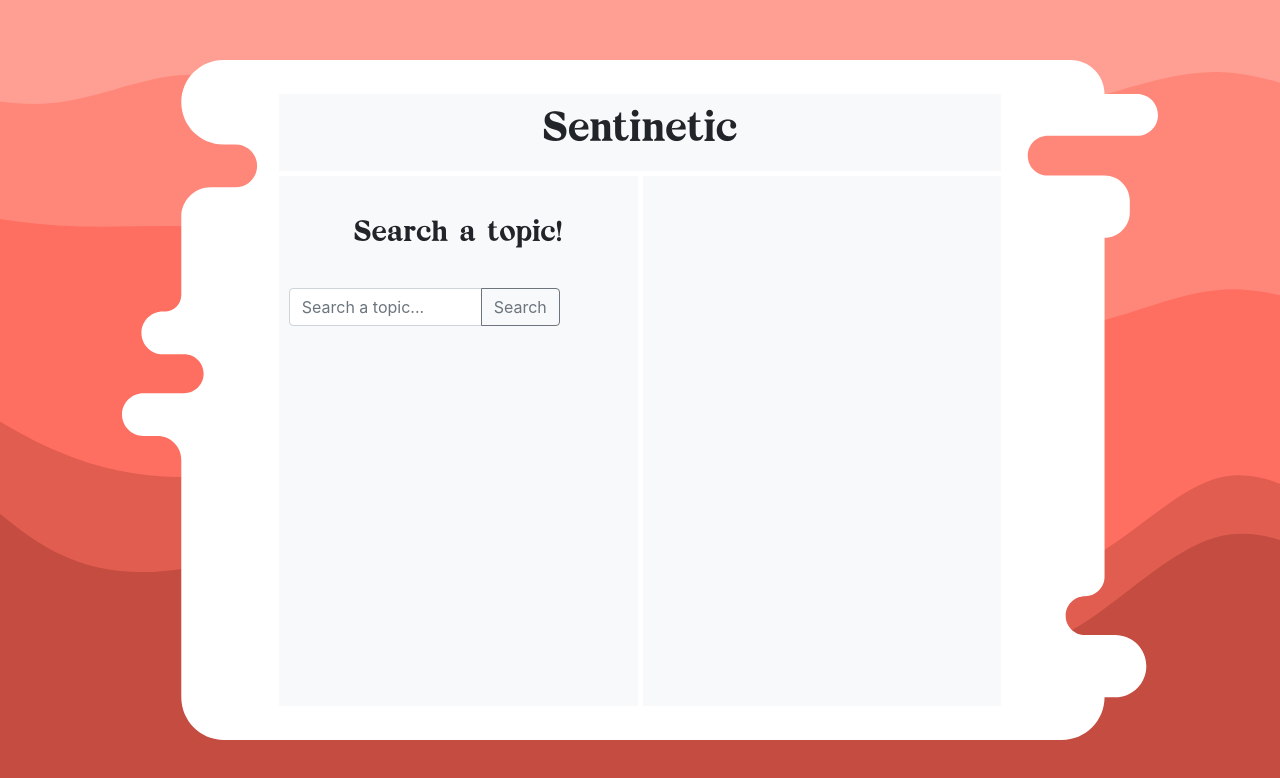
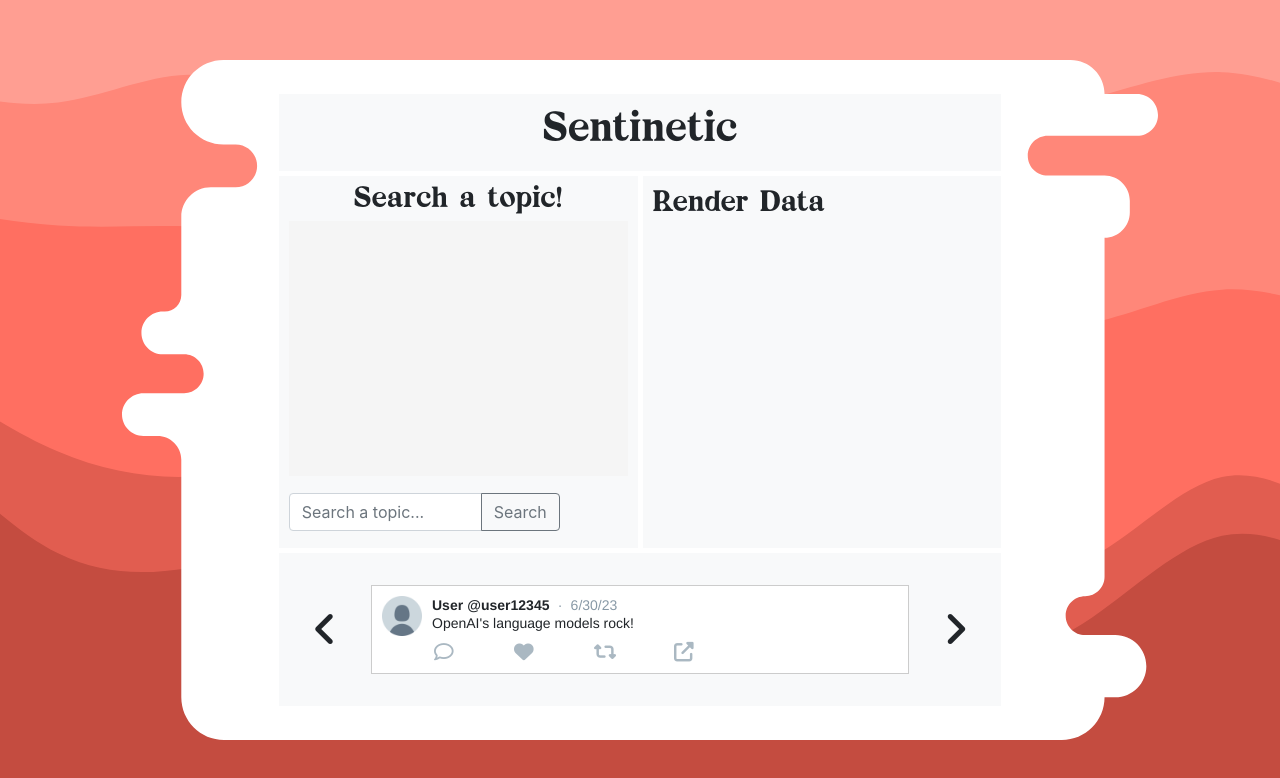
Before and after one commit to LandyWandy/Sentinetic, a React (Create React App) app in the folder client/: page / in a window 1280 px wide. Shown: the top 778 px of the page. Built offline with nearby package versions, Linux system fonts and the light colour scheme.

Commit message:
tweet components

```diff
--- a/client/public/index.html
+++ b/client/public/index.html
@@ -10,6 +10,7 @@
       content="Web site created using create-react-app"
     />
     <link rel="apple-touch-icon" href="%PUBLIC_URL%/logo192.png" />
+    <script src="https://kit.fontawesome.com/7c687f214c.js" crossorigin="anonymous"></script>
     <!--
       manifest.json provides metadata used when your web app is installed on a
       user's mobile device or desktop. See https://developers.google.com/web/fundamentals/web-app-manifest/
--- a/client/src/components/main.jsx
+++ b/client/src/components/main.jsx
@@ -1,8 +1,10 @@
-import { useState } from 'react';
+import Tweet from "./tweet";
+import { useState, useEffect } from 'react';
 import '../css/style.css';
 
 function Main() {
     const [userInput, setUserInput] = useState('');
+    const [recentSearches, setRecentSearches] = useState([]);
 
     const handleInput = (e) => {
         setUserInput(e.target.value);
@@ -10,9 +12,32 @@ function Main() {
 
     const handleFormSubmit = (e) => {
         e.preventDefault();
-        console.log('User Input:', userInput); // Log the userInput state on submit
-        // You can now use the userInput state value in your logic or pass it to other functions, APIs, etc.
+        if (userInput.trim() === '') return;
+
+        // # check
+        const formattedInput = userInput.startsWith('#') ? userInput : `#${userInput}`;
+
+        // save toi lcoal stoaraygae
+        const newRecentSearches = [formattedInput, ...recentSearches];
+        localStorage.setItem('recentSearches', JSON.stringify(newRecentSearches));
+        setRecentSearches(newRecentSearches);
+
+        // Clear input on search
+        setUserInput('');
     };
+
+    // retrieve from localStorage
+    const getRecentSearches = () => {
+        const storedRecentSearches = localStorage.getItem('recentSearches');
+        if (storedRecentSearches) {
+            setRecentSearches(JSON.parse(storedRecentSearches));
+        }
+    };
+
+    // Load the recent searches on init
+    useEffect(() => {
+        getRecentSearches();
+    }, []);
 
     return (
         <section>
@@ -27,8 +52,19 @@ function Main() {
                             <h3>Search a topic!</h3>
                         </div>
 
+                        <div className='recent-searches-container'>
+                        {recentSearches.map((search, index) => (
+                            <div key={index} className='recent-search'>
+                                {search}
+                            </div>
+                        ))}
+                        </div>
+
                         <div className="input-form-content">
-                            <form>
+
+
+
+                            <form onSubmit={handleFormSubmit}> {/* Add onSubmit to the form element */}
                                 <div id="input" className="input-group mb-3">
                                     <input
                                         type="text"
@@ -36,6 +72,7 @@ function Main() {
                                         placeholder="Search a topic..."
                                         aria-label="Search a topic..."
                                         aria-describedby="basic-addon2"
+                                        value={userInput}
                                         onChange={handleInput} // Update the user input state as the user types
                                     />
 
@@ -43,8 +80,7 @@ function Main() {
                                         <button
                                             id="searchBtn"
                                             className="btn btn-outline-secondary"
-                                            type="button"
-                                            onClick={handleFormSubmit} // Handle the form submit
+                                            type="submit" // Change the button type to 'submit' to trigger onSubmit
                                         >
                                             Search
                                         </button>
@@ -54,7 +90,16 @@ function Main() {
                         </div>
                     </div>
 
-                    <div className="grid-item-column right bg-light"></div>
+                    <div className="grid-item-column right bg-light">
+                        <h3>Render Data</h3>
+                    </div>
+
+                    <div className="bg-light relevant-tweets-container">
+                        <i className='fa-sharp fa-solid fa-angle-left fa-beat fa-2xl icon' />
+                            <Tweet />
+                        <i className='fa-sharp fa-solid fa-angle-right fa-beat fa-2xl icon' />
+                    </div>
+
                 </div>
             </div>
         </section>
--- /dev/null
+++ b/client/src/components/tweet.jsx
@@ -0,0 +1,67 @@
+import '../css/style.css';
+import pfp from '../images/BlankPFP.jpeg'
+
+function Tweet() {
+   return(
+    <div className='tweet'>
+        <Avatar />
+        <div className='content'>
+            <NameWithHandle /><Time />
+            <Message />
+            <div className='buttons'>
+                <CommentButton />
+                <LikeButton />
+                <RetweetButton />
+                <ShareButton />
+
+            </div>
+        </div>
+    </div>
+   )
+}
+
+function Avatar() {
+    return(
+        <img
+        src={pfp}
+        className='avatar'
+        alt='avatar'
+        />
+    )
+}
+
+function Message() {
+    return(
+        <div className='message'>
+            OpenAI's language models rock!
+        </div>
+    )
+}
+
+function NameWithHandle() {
+    return(
+        <span className='name-with-handle'>
+        <span className='name'>User</span>
+        <span className='name'>@user12345</span>
+        </span>
+    )
+}
+
+const Time = () => (
+    <span className='time'>6/30/23</span>
+)
+
+const LikeButton = () => (
+    <i className='fa fa-heart like-button'/>
+);
+const CommentButton = () => (
+    <i className='far fa-comment'/>
+);
+const RetweetButton = () => (
+    <i className='fa fa-retweet retweet-button'/>
+);
+const ShareButton = () => (
+    <i className='fas fa-external-link-alt'/>
+);
+
+export default Tweet;
--- a/client/src/css/style.css
+++ b/client/src/css/style.css
@@ -14,6 +14,7 @@ body {
     background-repeat: no-repeat;
     background-attachment: fixed;
     background-position: center;
+    z-index: -5;
 }
 .form {
     background-image: url('../images/Form.svg');
@@ -34,7 +35,7 @@ body {
     background-color: rgb(255, 255, 255);
     display: grid;
     grid-template-columns: 1fr 1fr; /* One column, full width for the top child */
-    grid-template-rows: 12.5% 1fr; /* Auto height for the top child, and the rest split in halves */
+    grid-template-rows: 12.5% 1fr 25%; /* Auto height for the top child, and the rest split in halves */
     gap: 5px;
 }
 .grid-item-row{
@@ -54,20 +55,27 @@ body {
 }
 .grid-item-column{
     padding: 10px;
+    height: 100%;
+    max-width: 100%;
 }
 .left{
+    max-width: 100%;
+}
+.right{
+    max-width: 100%;
 }
 .input-form-header{
-    height: 20%;
+    height: 10%;
     display: flex;
     justify-content: center;
     align-items: center;
     text-align: center;
 }
 .input-form-content{
+    padding-top: 5%;
     display: flex;
     justify-content: center;
-    height: 60%;
+    height: 20%;
 
 }
 .input-group{
@@ -83,3 +91,96 @@ body {
 h3{
     font-family: 'Kiak';
 }
+.recent-searches-container{
+    background-color: whitesmoke;
+    grid-column: 1 / -1 ; /* Span full width (from the first column to the last) */
+    display: grid;
+    grid-template-columns: 1fr 1fr 1fr ; /* One column, full width for the top child */
+    grid-template-rows:  1fr 1fr 1fr 1fr ; /* Auto height for the top child, and the rest split in halves */
+    justify-content: center;
+    text-align: center;
+    padding: 1% 5% 1% 5%;
+    min-height: 72.5%;
+    max-height: 72.5%;
+    max-width: 100%;
+}
+.recent-search{
+    background-color: #645858;
+    color: white;
+    border-radius: 50px;
+    padding: 7.5px;
+    margin: 10px;
+    font-size: x-small;
+    min-width: 80%;
+    max-width: 80%;
+    display: flex;
+    justify-content: center;
+}
+.recent-search:hover{
+    opacity: 80%;
+    transition: 0.5s;
+    cursor: pointer;
+}
+
+.relevant-tweets-container{
+    width: auto;
+    grid-column: 1 / -1; /* Span full width (from the first column to the last) */
+    display: flex;
+    justify-content: center;
+    align-items: center;
+    text-align: center;
+}
+.content{
+    text-align: left;
+}
+.tweet{
+    background-color: white;
+    border: 1px solid #ccc;
+    width: 80%;
+    min-height: 50%;
+    max-height: 100%;
+    padding: 10px;
+    display: flex;
+    font-family: 'Helvetica', Arial, sans-serif;
+    font-size: 14px;
+    line-height: 18px;
+}
+.avatar{
+    width: 40px;
+    height: 40px;
+    border-radius: 5px;
+    margin-right: 10px;
+}
+.name{
+    font-weight: bold;
+    margin-bottom: 0.5em;
+    margin-right: 0.3em;
+}
+.handle{
+    color: #8899a6;
+    font-size: 13px;
+}
+.time{
+    padding-left: 0.3em;
+    color: #8899a6;
+}
+.time::before {
+    content: '\00b7  ';
+    padding-right: 0.3em;
+}
+.buttons{
+    margin-top: 10px;
+    margin-left: 2px;
+    font-size: 1.4em;
+    color: #aab8c2;
+}
+.buttons i{
+    width: 80px;
+}
+.icon{
+    padding: 5%;
+}
+.icon:hover{
+    cursor: pointer;
+
+}
```
Also changed, not shown: client/src/images/BlankPFP.jpeg (added), 1 other file (tests, documents, lock files or other folders).
